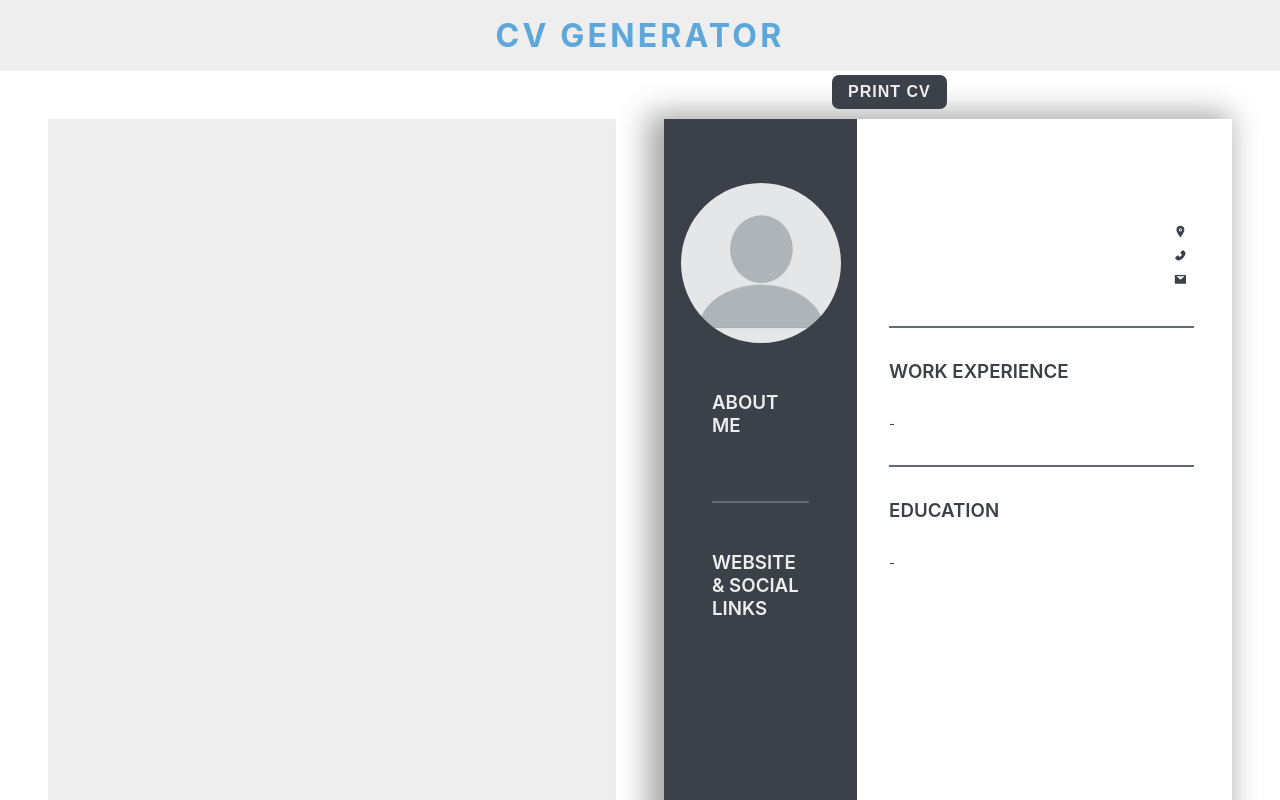
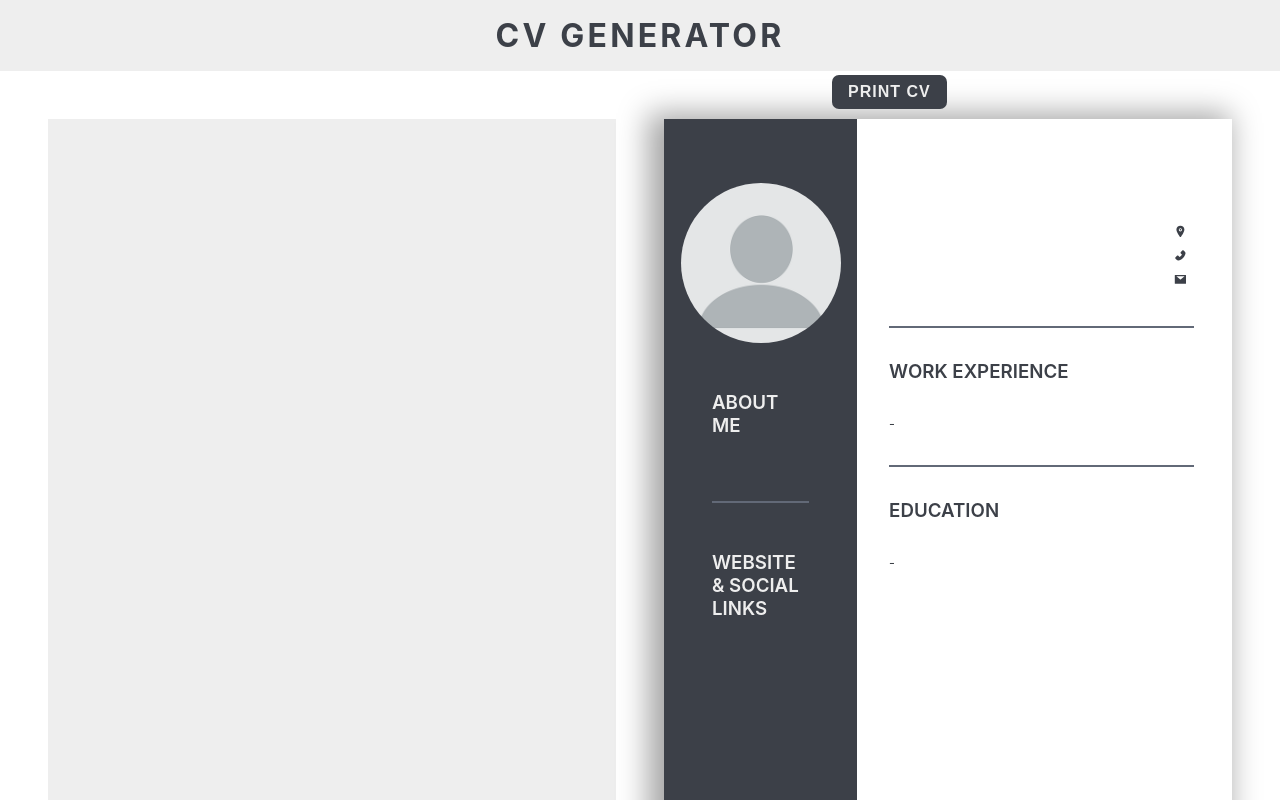
Before and after one commit to av-erencelik/cv-project, a React (Create React App) app: page / in a window 1280 px wide. Shown: the top 800 px of the page. Built offline with nearby package versions, Linux system fonts and the light colour scheme.

Commit message:
changed header title color

```diff
--- a/src/styles/Header.css
+++ b/src/styles/Header.css
@@ -1,7 +1,7 @@
 .header {
   text-align: center;
   background-color: #eeeeee;
-  color: #5da7db;
+  color: #3c4048;
   padding: 1rem;
 }
 .title {
```
